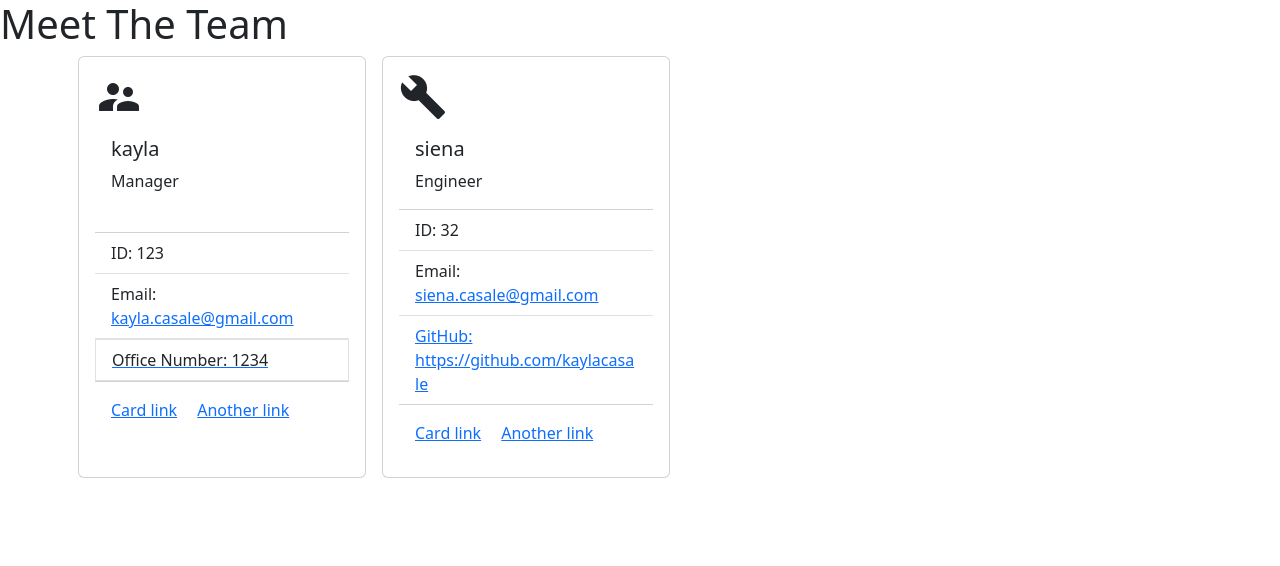
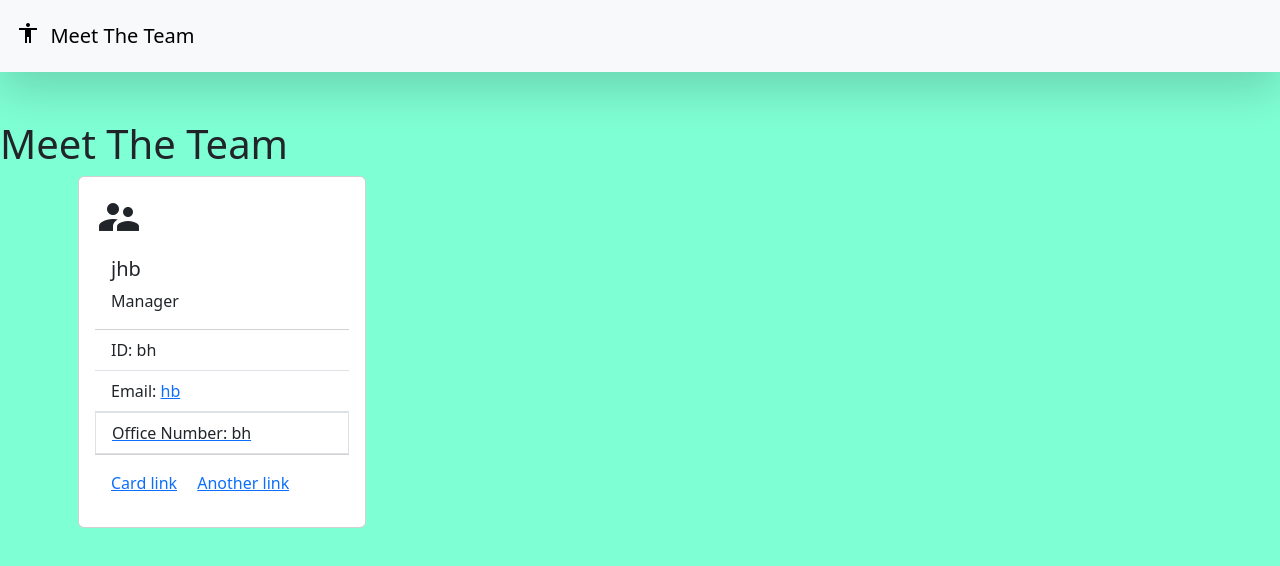
Before and after one commit to kaylacasale/meet-the-team, a website: page index.html in a window 1280 px wide. Drawn offline with nearby package versions, Linux system fonts and the light colour scheme.

Commit message:
added nav bar icon and header

```diff
--- a/index.html
+++ b/index.html
@@ -6,40 +6,31 @@
       <meta name="viewport" content="width=device-width, initial-scale=1">
       <title>Bootstrap demo</title>
       <link href="https://cdn.jsdelivr.net/npm/bootstrap@5.3.0-alpha1/dist/css/bootstrap.min.css" rel="stylesheet" integrity="sha384-GLhlTQ8iRABdZLl6O3oVMWSktQOp6b7In1Zl3/Jr59b6EGGoI1aFkw7cmDA6j6gD" crossorigin="anonymous">
+      <link rel="stylesheet" href="style.css" />
       <link rel="stylesheet" href="https://fonts.googleapis.com/icon?family=Material+Icons">
     </head>
-    <body>
+    <body style="background-color:aquamarine;">
+        <nav class="navbar navbar-light bg-light shadow-lg mb-5 p-3">
+            <a class="navbar-brand" href="#">
+            <i class="material-icons d-inline-block align-top" >accessibility</i>
+            <img >
+            Meet The Team
+            </a>
+        </nav>
       <h1>Meet The Team</h1>
       <div class="container">
         <div class="row">
 
-      <div class="card col-12 col-md-3 col-lg-2 shadow-xl p-3 mx-2" style="width: 18rem;">
+      <div class="card col-12 col-md-3 col-lg-2 shadow-xl p-3 mx-2" id="card" style="width: 18rem;">
         <i class="material-icons" style="font-size:48px;">supervisor_account</i>
         <div class="card-body">
-            <h5 class="card-title">kayla</h5>
+            <h5 class="card-title">jhb</h5>
             <p class="card-text">Manager</p>
         </div>
         <ul class="list-group list-group-flush">
-            <li class="list-group-item">ID: 123</li>
-            <li class="list-group-item">Email: <a href="mailto:kayla.casale@gmail.comsubject=subject text">kayla.casale@gmail.com</li>
-            <li class="list-group-item">Office Number:  1234</li>
-        </ul>
-                    <div class="card-body">
-                        <a href="#" class="card-link">Card link</a>
-                        <a href="#" class="card-link">Another link</a>
-                    </div>
-        </div>
-
-      <div class="card col-12 col-md-3 col-lg-2 shadow-xl p-3 mx-2" style="width: 18rem;">
-        <i class="material-icons" style="font-size:48px;">build</i>
-        <div class="card-body">
-            <h5 class="card-title">siena</h5>
-            <p class="card-text">Engineer</p>
-        </div>
-        <ul class="list-group list-group-flush">
-            <li class="list-group-item">ID: 32</li>
-            <li class="list-group-item">Email: <a href="mailto:siena.casale@gmail.comsubject=subject text">siena.casale@gmail.com</li>
-            <li class="list-group-item">GitHub:  <a href="https://github.com/kaylacasale">https://github.com/kaylacasale</a></li>
+            <li class="list-group-item">ID: bh</li>
+            <li class="list-group-item">Email: <a href="mailto:hbsubject=subject text">hb</li>
+            <li class="list-group-item">Office Number:  bh</li>
         </ul>
                     <div class="card-body">
                         <a href="#" class="card-link">Card link</a>
--- /dev/null
+++ b/style.css
@@ -0,0 +1,3 @@
+#card {
+    box-shadow: 5px #1c87c9;
+}
```
Also changed, not shown: index.js (+13 -2 lines).
